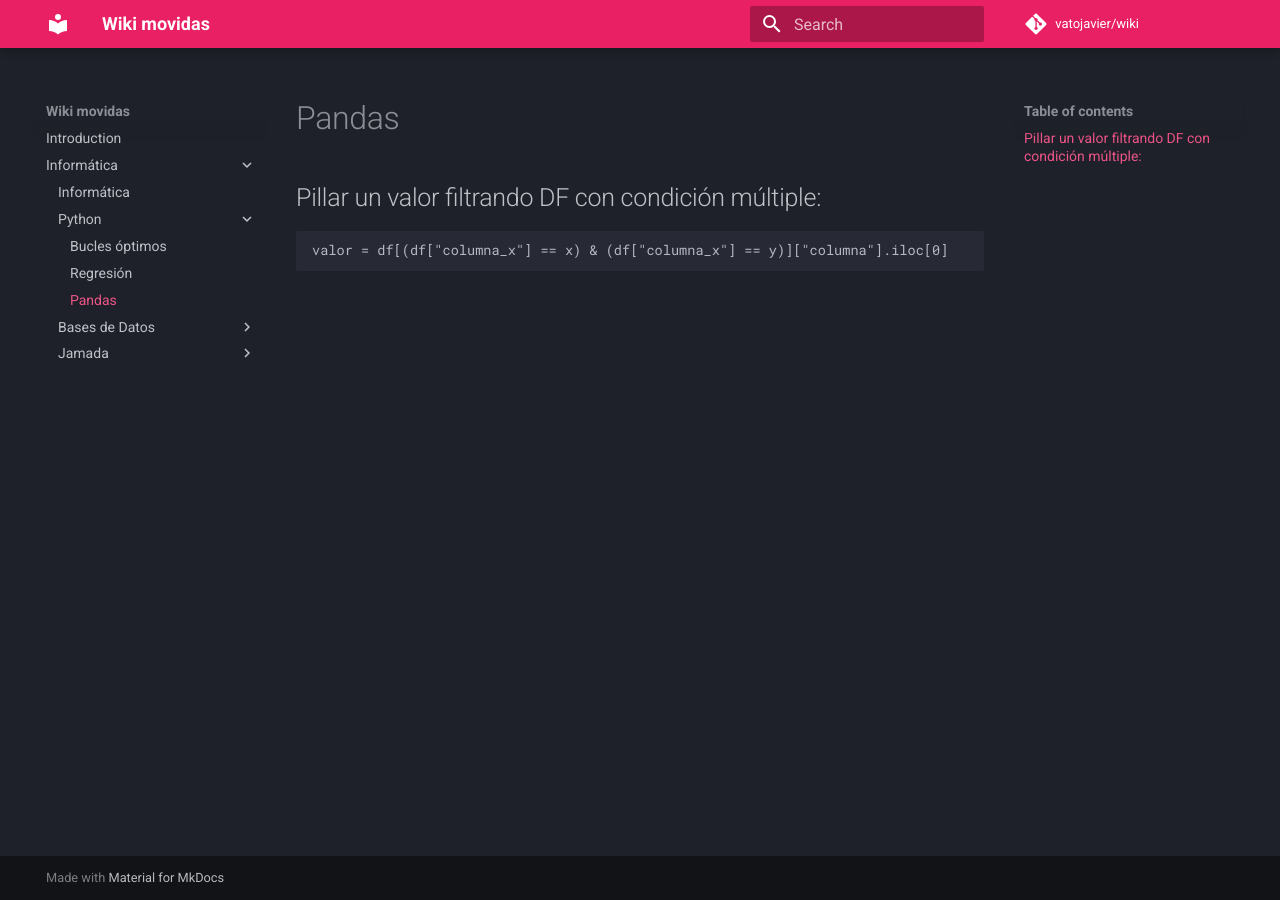
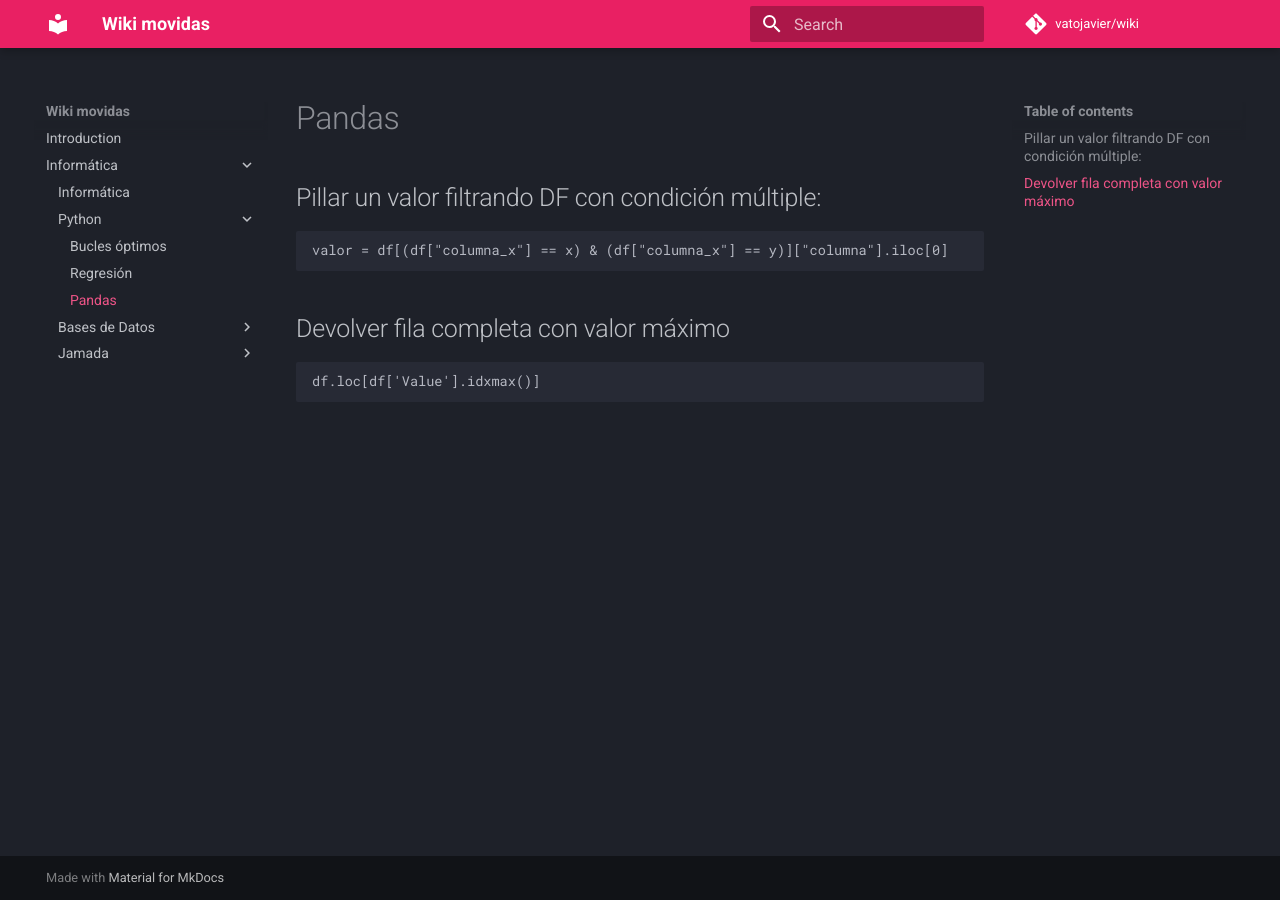
Before and after one commit to vatojavier/wiki, an MkDocs documentation site: the page built from docs/informatica/python/pandas.md, in a window 1280 px wide. Built offline with MkDocs 1.6.1 and Material for MkDocs 9.7.7, drawn with Linux system fonts in a browser that asks for light colours; comment, search, counter and statistics services are not loaded.

Commit message:
Update pandas.md

````diff
--- a/docs/informatica/python/pandas.md
+++ b/docs/informatica/python/pandas.md
@@ -5,3 +5,8 @@
 ```python
 valor = df[(df["columna_x"] == x) & (df["columna_x"] == y)]["columna"].iloc[0]
 ```
+## Devolver fila completa con valor máximo
+
+```python
+df.loc[df['Value'].idxmax()]
+```
````
